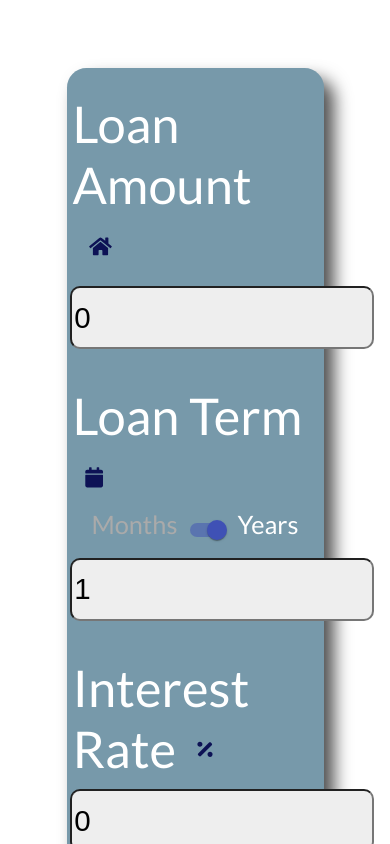
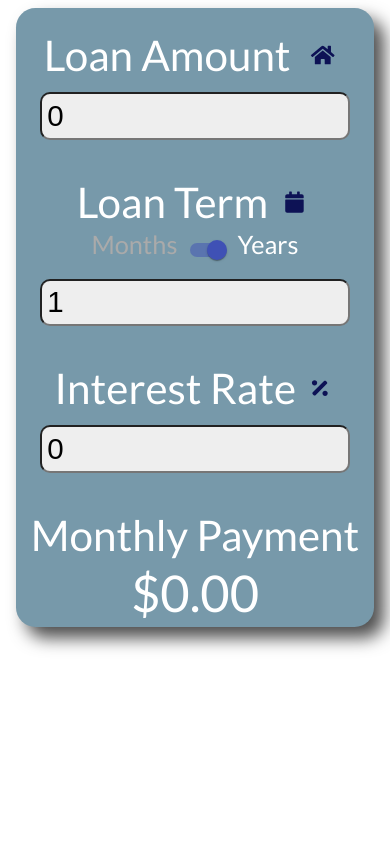
Before and after one commit to mshecket/mortgage-calculator, a React (Create React App) app: page / in a window 390 px wide. Shown: the top 844 px of the page. Built offline with nearby package versions, Linux system fonts and the light colour scheme.

Commit message:
Trying to make it look right on mobile

```diff
--- a/src/App.css
+++ b/src/App.css
@@ -1,8 +1,8 @@
 #mainContent {
     background-color: #79a;
     color: #fff;
-    margin: 8vh 15vw;
-    padding: 1vh 1vw;
+    margin: 2vmin;
+    padding: 1vmin;
     display: flex;
     flex-direction: column;
     align-content: center;
@@ -13,26 +13,26 @@
 }
 
 #mainContent label {
-    font-size: 6vh;
+    font-size: 5vh;
     margin: 15px auto 0px auto;
     padding: 2px;
     font-weight: 500;
 }
 
 #mainContent input {
-    height: 6vh;
+    height: 4vh;
     width: 10em;
     font-size: 3.5vh;
-    margin-top: 1vh;
+    margin-top: 10px;
     margin-left: auto;
     margin-right: auto;
-    padding: .5vh .5vw;
+    padding: 5px;
     background-color: #eee;
     border-radius: 10px;
 }
 
 #output {
-    font-size: 8vh;
+    font-size: 6vh;
     margin: auto;
 }
 
@@ -58,4 +58,5 @@ label:hover {
 .icon {
     transition: transform .5s ease-in-out;
     color: rgb(13, 18, 85);
+    height: 100%;
 }
--- a/src/App.js
+++ b/src/App.js
@@ -65,8 +65,8 @@ function App() {
                 id="house"
                 className="icon"
                 icon={faHome}
-                style={{transform: 'scale(' + Math.min(1.25,Math.max(.4,
-                Math.pow(Math.log(loanAmount === 0 ? 1 : loanAmount)/12.0,1.75)
+                style={{transform: 'scale(' + Math.min(1.25,Math.max(.5,
+                Math.pow(Math.log(loanAmount == 0 ? 1 : loanAmount)/12.0,1.75)
                 )
                 ) + ')'}}/>
             </label>
@@ -86,7 +86,7 @@ function App() {
                 icon={monthsOrYears ? faCalendar : faCalendarAlt}
                 style={{transform: 'scale(' +
                 Math.min(1.25,
-                    Math.max(.4,
+                    Math.max(.5,
                         Math.pow(
                         (Math.log(1 + (monthsOrYears ? validateLoanTerm(loanTerm) : validateLoanTerm(loanTerm) / 12)))
                         /3.434,
@@ -123,8 +123,8 @@ function App() {
                 icon={faPercentage}
                 style={{transform: 'scale(' +
                 Math.min(1.25,
-                    Math.max(.4,
-                            Math.log(interestRate === 0 ? 1 : 1 + interestRate / 3.5)
+                    Math.max(.5,
+                            Math.log(interestRate == 0 ? 1 : 1 + interestRate / 3.5)
                             )
                         )
                 + ')'}}/>
```
Also changed, not shown: package.json (+5 -4 lines), 1 other file (tests, documents, lock files or other folders).
